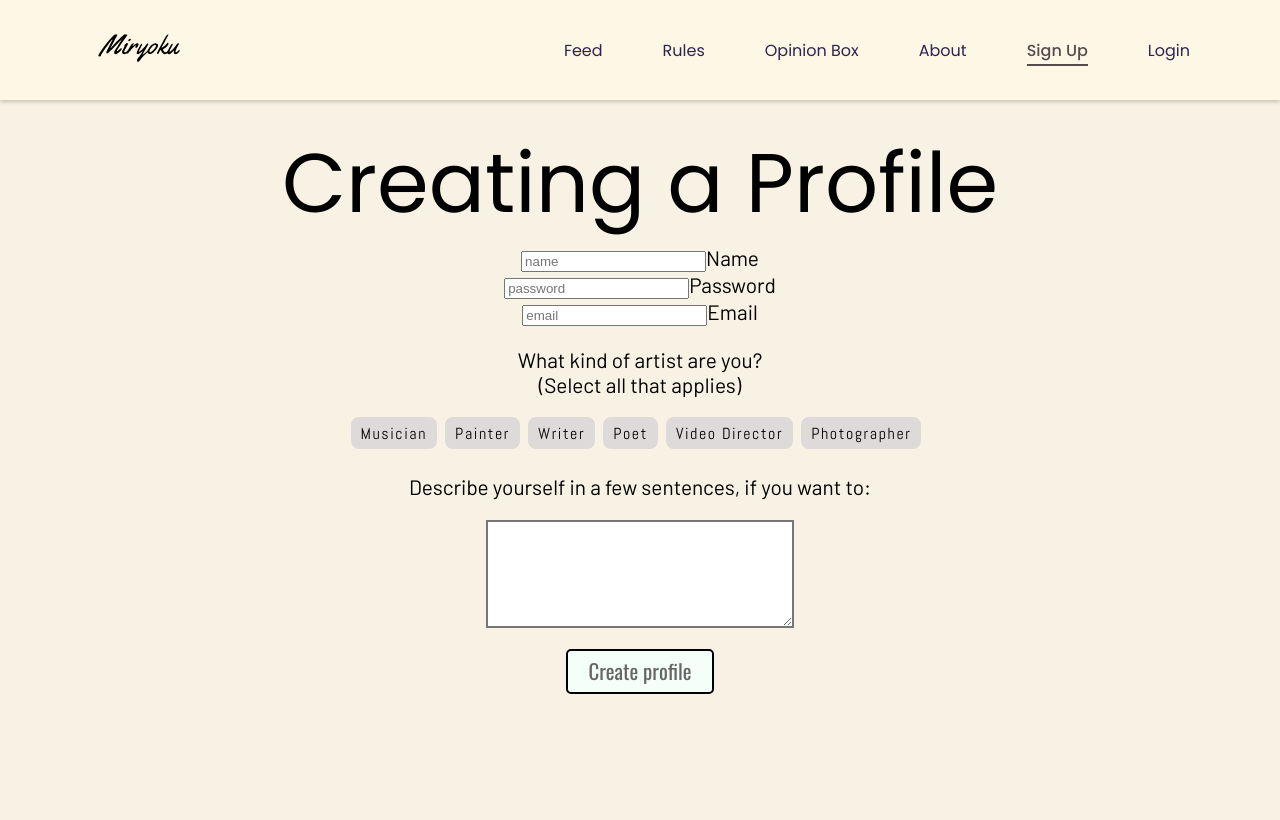
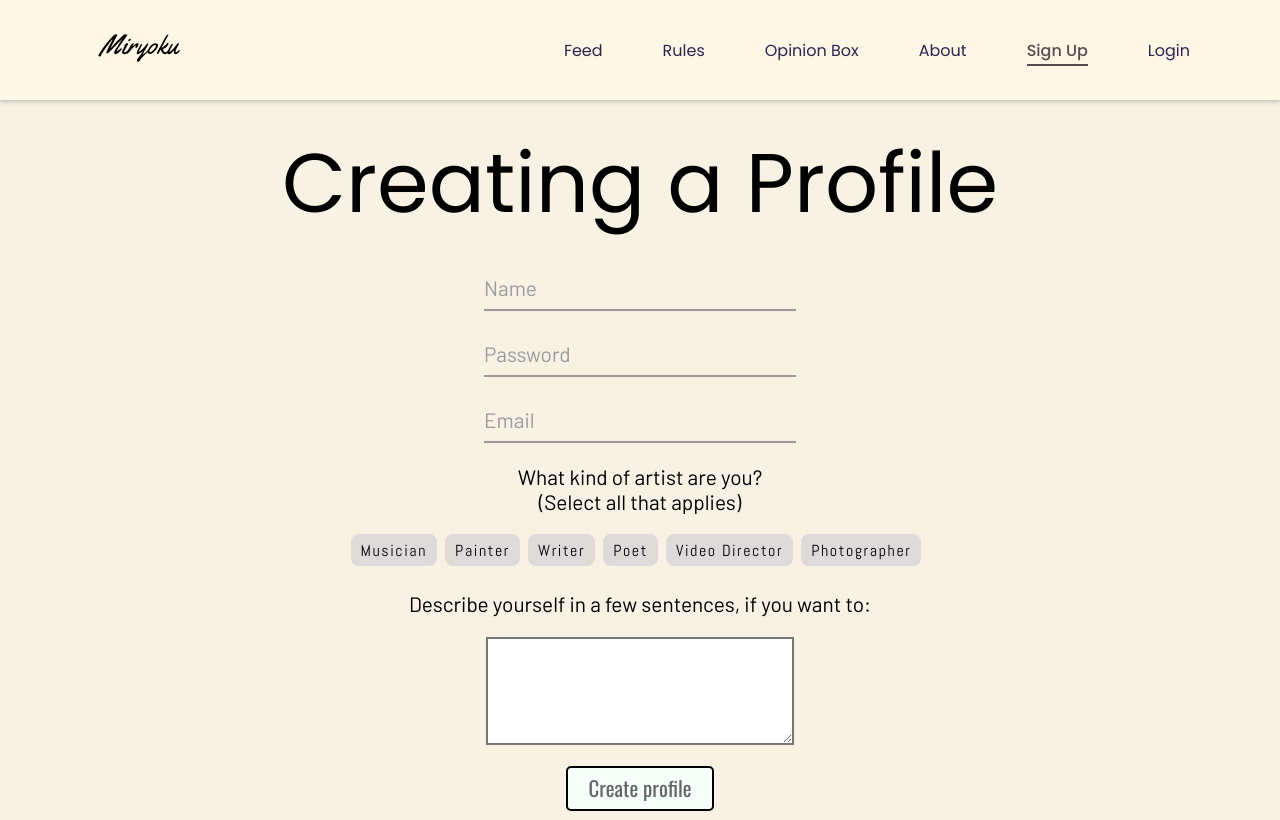
Before and after one commit to avsarcs/miryoku-front-end, a React (Create React App) app: page /signup in a window 1280 px wide. Built offline with nearby package versions, Linux system fonts and the light colour scheme; no server answers; a web font is replaced by a local one.

Commit message:
Cleared unnecessary console.log calls and fixed feedback replies not submitting

```diff
--- a/public/styles/_auth.scss
+++ b/public/styles/_auth.scss
@@ -38,3 +38,71 @@
 .auth-field-label {
   margin-bottom: 0.5em;
 }
+
+$primary: #11998e;
+$secondary: #38ef7d;
+$white: #000000;
+$gray: #9b9b9b;
+.form__group {
+  position: relative;
+  padding: 15px 0 0;
+  margin-top: 10px;
+  width: 100%;
+}
+
+.form__field {
+  font-family: inherit;
+  width: 100%;
+  border: 0;
+  border-bottom: 2px solid $gray;
+  outline: 0;
+  font-size: 1.3rem;
+  color: $white;
+  padding: 7px 0;
+  background: transparent;
+  transition: border-color 0.2s;
+
+  &::placeholder {
+    color: transparent;
+  }
+
+  &:placeholder-shown ~ .form__label {
+    font-size: 1.3rem;
+    cursor: text;
+    top: 20px;
+  }
+}
+
+
+.form__label {
+  position: absolute;
+  top: 0;
+  display: block;
+  transition: 0.2s;
+  font-size: 1rem;
+  color: $gray;
+}
+
+.form__field:focus {
+  ~ .form__label {
+    position: absolute;
+    top: 0;
+    display: block;
+    transition: 0.2s;
+    font-size: 1rem;
+    color: $primary;
+    font-weight:700;
+  }
+  padding-bottom: 6px;
+  font-weight: 700;
+  border-width: 3px;
+  border-image: linear-gradient(to right, $primary,$secondary);
+  border-image-slice: 1;
+
+}
+
+
+/* reset input */
+.form__field{
+  &:required,&:invalid { box-shadow:none; }
+}
--- a/public/styles/style.css
+++ b/public/styles/style.css
@@ -94,6 +94,74 @@
   margin-bottom: 0.5em;
 }
 
+.form__group {
+  position: relative;
+  padding: 15px 0 0;
+  margin-top: 10px;
+  width: 100%;
+}
+
+.form__field {
+  font-family: inherit;
+  width: 100%;
+  border: 0;
+  border-bottom: 2px solid #9b9b9b;
+  outline: 0;
+  font-size: 1.3rem;
+  color: #000000;
+  padding: 7px 0;
+  background: transparent;
+  transition: border-color 0.2s;
+}
+.form__field::-moz-placeholder {
+  color: transparent;
+}
+.form__field::placeholder {
+  color: transparent;
+}
+.form__field:-moz-placeholder-shown ~ .form__label {
+  font-size: 1.3rem;
+  cursor: text;
+  top: 20px;
+}
+.form__field:placeholder-shown ~ .form__label {
+  font-size: 1.3rem;
+  cursor: text;
+  top: 20px;
+}
+
+.form__label {
+  position: absolute;
+  top: 0;
+  display: block;
+  transition: 0.2s;
+  font-size: 1rem;
+  color: #9b9b9b;
+}
+
+.form__field:focus {
+  padding-bottom: 6px;
+  font-weight: 700;
+  border-width: 3px;
+  -o-border-image: linear-gradient(to right, #11998e, #38ef7d);
+     border-image: linear-gradient(to right, #11998e, #38ef7d);
+  border-image-slice: 1;
+}
+.form__field:focus ~ .form__label {
+  position: absolute;
+  top: 0;
+  display: block;
+  transition: 0.2s;
+  font-size: 1rem;
+  color: #11998e;
+  font-weight: 700;
+}
+
+/* reset input */
+.form__field:required, .form__field:invalid {
+  box-shadow: none;
+}
+
 body {
   margin: 0;
   padding: 0;
--- a/src/components/Feedback.js
+++ b/src/components/Feedback.js
@@ -192,6 +192,27 @@ export default function Feedback(props) {
         setIsFlagOverlayOpen((prevState) => !prevState)
     }
 
+    // Keep reply up to date if feedback or user changes
+    useEffect(() => {
+        setReply((prevReply) => {
+            return {
+                ...prevReply,
+                "parentID": feedback._id,
+                "ownerID": user?._id
+            }
+        })
+    }, [feedback._id, user])
+
+    const handleReplySubmit = async function (e) {
+        e.preventDefault()
+        try {
+            await axiosPrivate.post('reply', reply)
+            navigate(0)
+        } catch (error) {
+            console.error(error)
+        }
+    }
+
     return (
         <div className='feedback-box'>
 
@@ -254,7 +275,7 @@ export default function Feedback(props) {
             {/* This is where the user will rate the usefulness of the feedback */}
             {
                 hasAuth && (
-                    <form>
+                    <form onSubmit={handleReplySubmit}>
                         <div className="reply-submit-container">
                             <textarea ref={replyBarRef} rows="1" id="replyTextArea" className="reply-bar" name="replyText" style={replyBarStyle} value={reply.body}
                                 placeholder="Write a reply.." onClick={replyBarClicked} onChange={handleReply}/>
--- a/src/pages/Artwork.js
+++ b/src/pages/Artwork.js
@@ -41,10 +41,10 @@ export default function Artwork(props) {
         e.preventDefault()
         try {
             await axiosPrivate.delete(`/artwork/${artwork._id}`)
-            console.log("Right after the delete call")
+
             navigate('/feed', { replace: true } )
         } catch (error) {
-            console.log("You got into errorLand")
+
             console.error(error)
         }
     }
@@ -307,10 +307,6 @@ export default function Artwork(props) {
         }
 
     }, [user, artwork])
-
-    useEffect(() => {
-        console.log("userRating is: " + userRating)
-    }, [userRating])
 
     // For video artworks
     const [youtubePlayerOpts, setYoutubePlayerOpts] = useState({
--- a/src/pages/Create.js
+++ b/src/pages/Create.js
@@ -287,12 +287,10 @@ export default function Create(props) {
         // }
         if (link.split("watch?v=").length > 1 && link.split("watch?v=")[1].length > 10) {
 
-            console.log("sanitized link: " + link.split("watch?v=")[1].substring(0, 11))
             return link.split("watch?v=")[1].substring(0, 11)
 
         } else if (link.split('.be/').length > 1 && link.split('.be/')[1].length > 10) {
 
-            console.log('sanitized link: ' + link.split('.be/')[1].substring(0, 11))
             return link.split('.be/')[1].substring(0, 11)
 
         } else {
@@ -300,14 +298,12 @@ export default function Create(props) {
         }
 
       }
-      useEffect(() => {
-        console.log(artwork.body)
-      }, [artwork])
+
 
     // Check the type, surround the link with the appropriate markdown
     function handleBodyChange(e) {
         const { value } = e.target
-        console.log("You called handleBodyChange")
+
         switch ( artwork.type ) {
             case "Cinema":
                 setArtwork((prevNewArtwork) => {
--- a/src/pages/Feed.js
+++ b/src/pages/Feed.js
@@ -153,10 +153,6 @@ export default function Feed(props) {
             }
         })
     }
-
-    useEffect(() => {
-        console.log("searchData: " + JSON.stringify(searchData))
-    }, [searchData])
 
     // Handles tag input change
     function handleTagChange(e) {
--- a/src/pages/Feedback.js
+++ b/src/pages/Feedback.js
@@ -48,7 +48,6 @@ export default function Feedback(props) {
                 body: value
             }
         } )
-        console.log(JSON.stringify(feedback))
     }
 
     const [feedbackSent, setFeedbackSent] = useState(false)
--- a/src/pages/Login.js
+++ b/src/pages/Login.js
@@ -91,8 +91,6 @@ export default function Login(props) {
     // LET THE ASYNCHRONOUS SETAUTH OPERATION BE DONE
     useEffect(() => {
 
-        console.log("Here's auth: " + JSON.stringify(auth))
-
         const populateUser = async () => {
             try {
                 const fetchedUser = await axiosPrivate.get('/user/me');
@@ -116,7 +114,6 @@ export default function Login(props) {
 
     useEffect(() => {
         if (!isInitialRender.current) {
-            console.log("Here's user: " + JSON.stringify(user));
             setErrMessage('');
             navigate(from, { replace: true });
         } else {
--- a/src/pages/Profile.js
+++ b/src/pages/Profile.js
@@ -130,12 +130,6 @@ export default function Profile(props) {
 
             populateProfileOwnerArtworks()
         }
-
-        setTimeout(() => {
-            console.log("Profile owner artworks: " + JSON.stringify(profileOwnerArtworks))
-        }, 1000);
-
-        console.log("Profile owner featuredArtworks: " + profileOwner?.featuredArtworks)
 
     }, [profileOwner])
 
```
Also changed, not shown: 1 other file (tests, documents, lock files or other folders).
